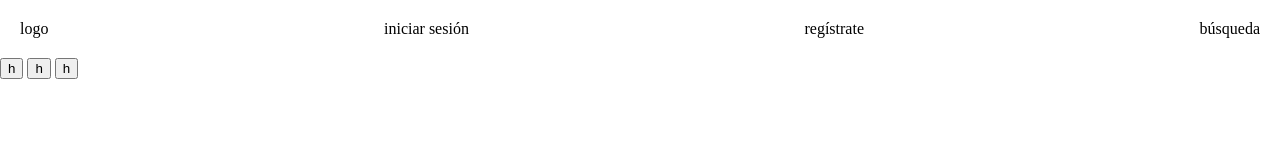
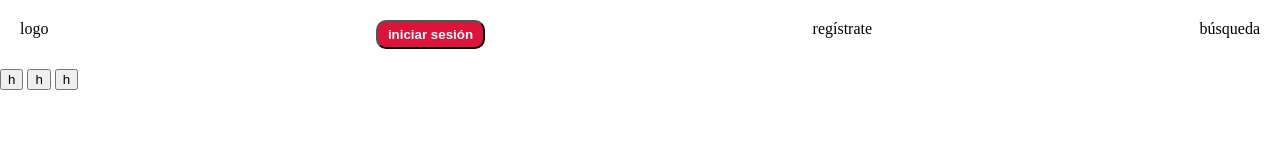
Before and after one commit to Santino-86/Santino86, a plain HTML site: page index.html in a window 1280 px wide. Drawn offline with Linux system fonts and the light colour scheme.

Commit message:
boton inicio y estilos

```diff
--- a/index.html
+++ b/index.html
@@ -16,7 +16,9 @@
         <header>
             <ul class="navbar">
             <li>logo</li>
-            <li>iniciar sesión</li>
+            <li>
+                <button class="mainbutton">iniciar sesión</button>
+            </li>
             <li>regístrate</li>
             <li>búsqueda</li>
         </ul>
--- a/styles/estilos.css
+++ b/styles/estilos.css
@@ -11,3 +11,17 @@ ul{
     justify-content: space-between;
     padding: 20px;
 }
+.mainbutton{
+
+    background-color: crimson;
+    color: white;
+    border-radius: 10px;
+    padding: 5px 10px;
+    font-weight: bolder;
+
+}
+.mainbutton:hover{
+    cursor: pointer;
+    box-shadow: 2px 2px yellow;
+    transform: scale(1.1);
+}
```
